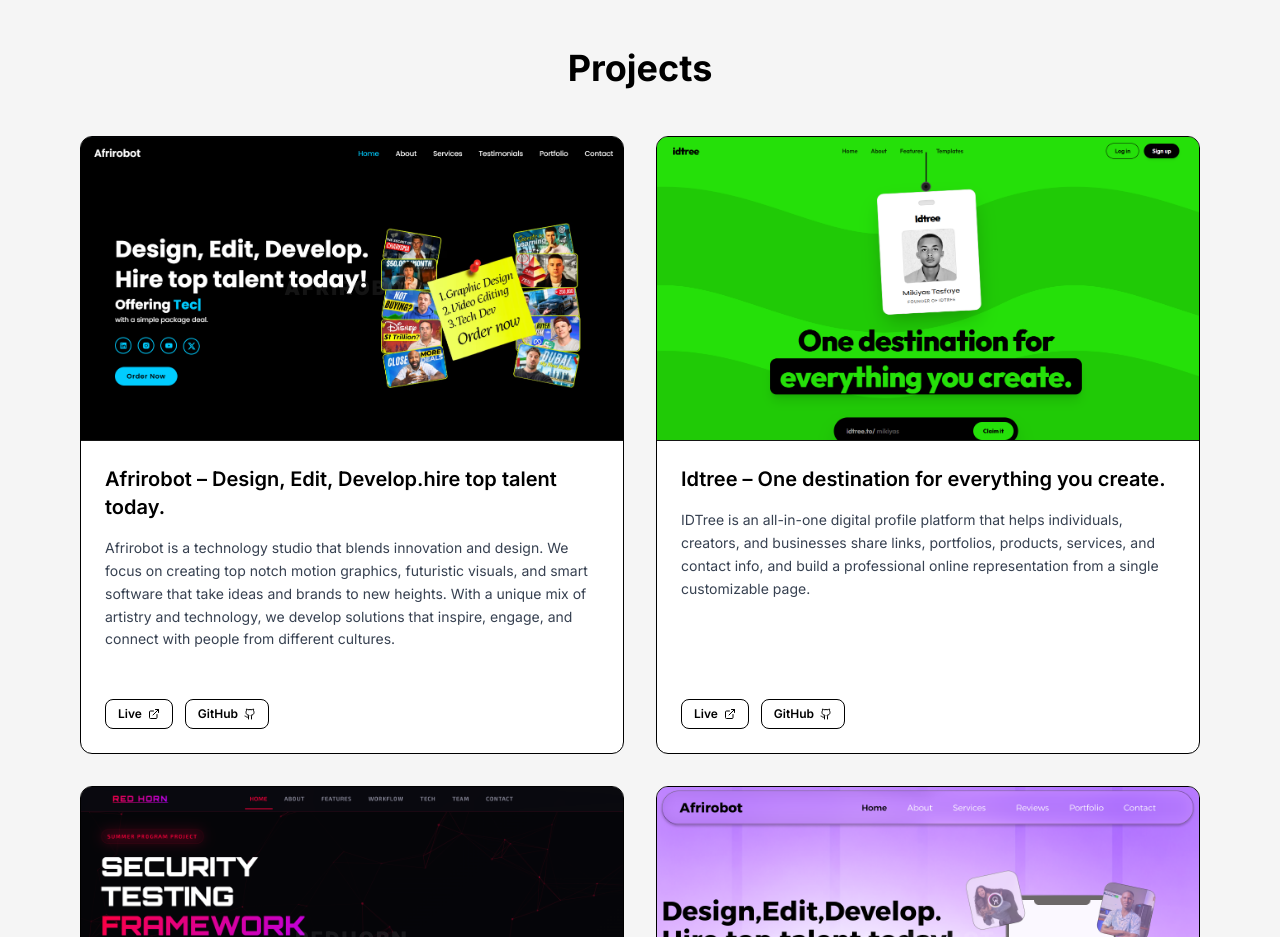
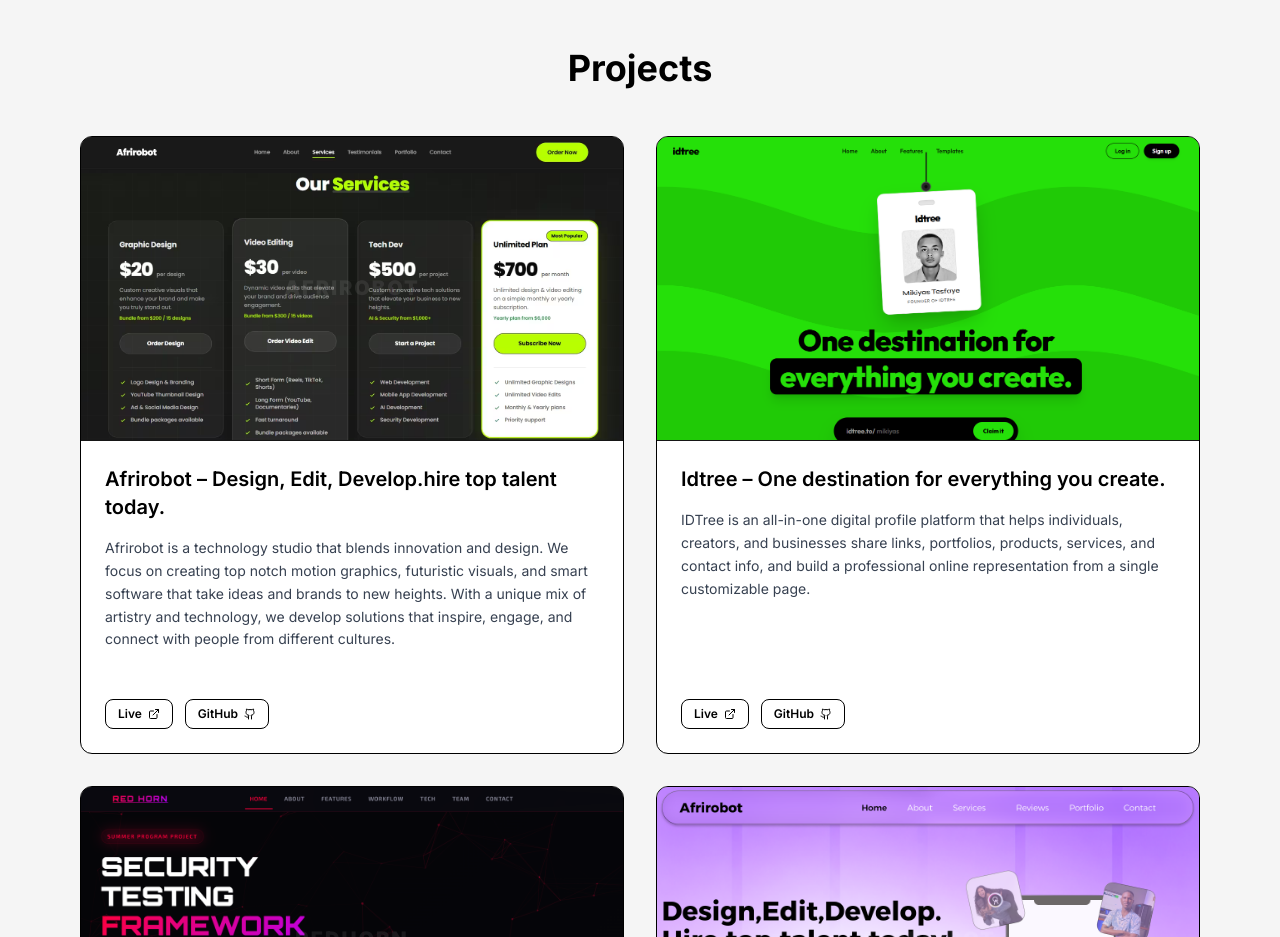
Before and after one commit to miki-ts/mikiyas, a React (Vite) app: page / in a window 1280 px wide. Shown: the part 2540-3477 px from the top of the page. Built offline with nearby package versions, Linux system fonts and the light colour scheme.

Commit message:
update the project section

```diff
--- a/src/components/Projects.jsx
+++ b/src/components/Projects.jsx
@@ -23,7 +23,7 @@
     tech: [],
     live: "https://afrirobot.vercel.app",
     github: "https://github.com/tackkety/test10",
-    image: "/afrirobot.png",
+    image: "/new.avif",
 
   },
   {
```
Also changed, not shown: public/new.avif (added), public/new.png (added).
